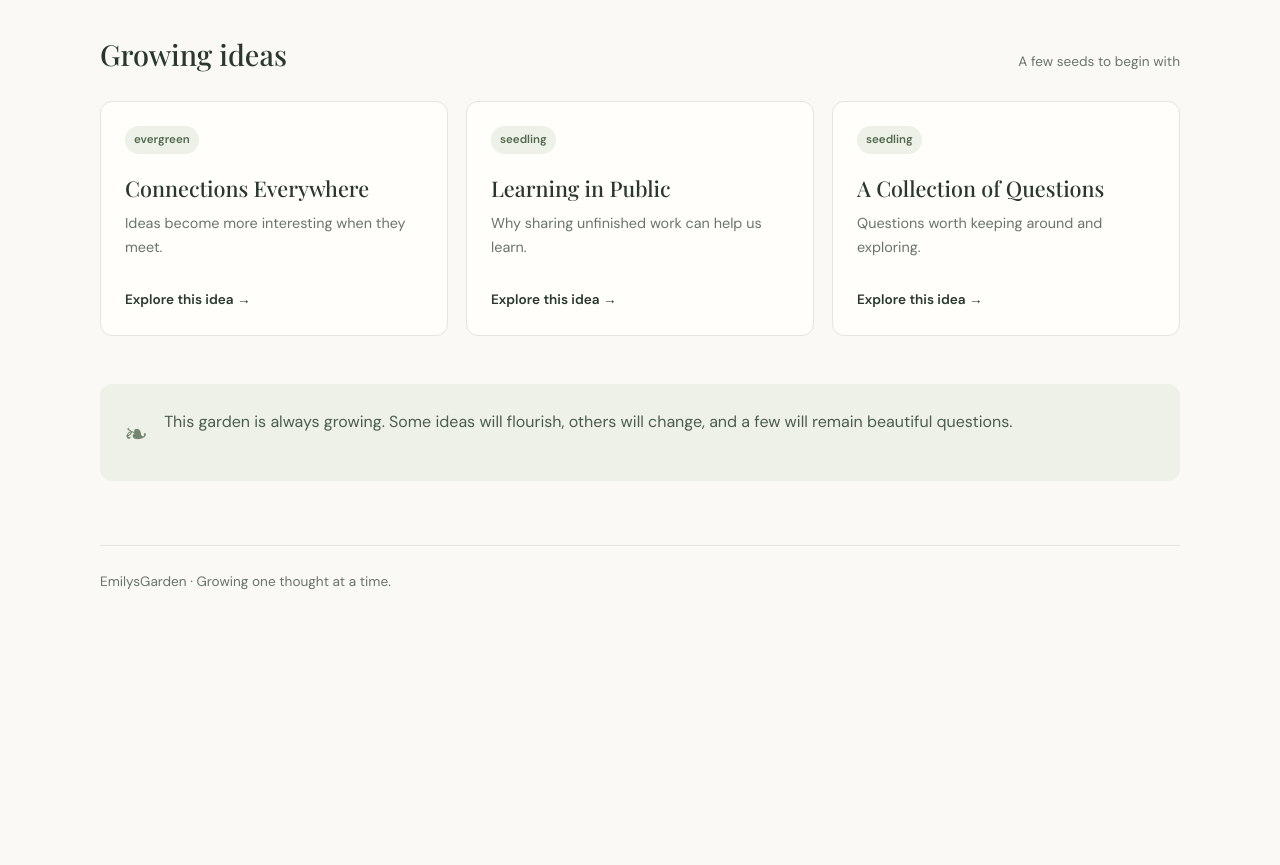
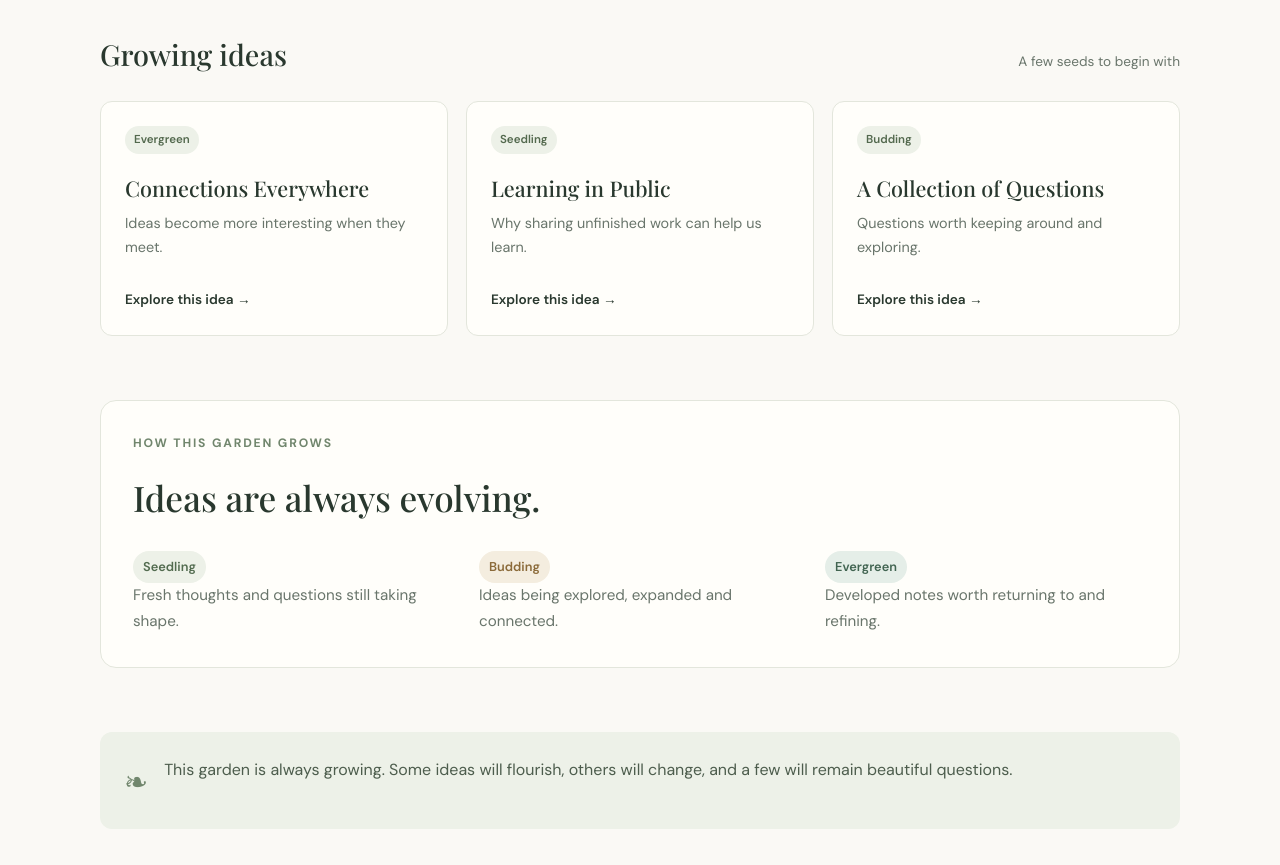
Before and after one commit to App-othecary/emilysgarden, a Next.js app: page / in a window 1280 px wide. Shown: the part 500-1365 px from the top of the page. Before the commit the page ends 1129 px from the top, so only its background shows below. Built offline with nearby package versions, Linux system fonts and the light colour scheme.

Commit message:
added different phases to each idea and connected notes dynamically

```diff
--- a/app/components/NoteCard.tsx
+++ b/app/components/NoteCard.tsx
@@ -1,3 +1,5 @@
+import { getNoteTypeLabel } from "@/lib/note-types";
+
 type NoteCardProps = {
   title: string;
   description: string;
@@ -13,7 +15,7 @@ export default function NoteCard({
 }: NoteCardProps) {
   return (
     <article className="note-card">
-      <span className="note-type">{type}</span>
+      <span className="note-type">{getNoteTypeLabel(type)}</span>
 
       <h3>{title}</h3>
 
--- a/app/globals.css
+++ b/app/globals.css
@@ -316,3 +316,101 @@ input {
     margin: 40px auto 64px;
   }
 }
+.related-notes {
+  margin-top: 56px;
+  padding-top: 28px;
+  border-top: 1px solid var(--line);
+}
+
+.related-notes h2 {
+  font-family: "Playfair Display", Georgia, serif;
+  color: var(--ink);
+  font-size: 1.6rem;
+}
+
+.related-notes > p,
+.related-notes li p {
+  color: var(--muted);
+  line-height: 1.7;
+}
+
+.related-notes ul {
+  list-style: none;
+  padding: 0;
+  margin-top: 24px;
+}
+
+.related-notes li {
+  padding: 16px 0;
+  border-bottom: 1px solid var(--line);
+}
+
+.related-notes li a {
+  color: var(--sage);
+  font-weight: 600;
+  text-underline-offset: 4px;
+}
+
+.related-notes li p {
+  margin: 6px 0 0;
+}
+.growth-guide {
+  margin: 64px 0;
+  padding: 32px;
+  background: var(--surface);
+  border: 1px solid var(--line);
+  border-radius: 16px;
+}
+
+.growth-guide h2 {
+  margin: 8px 0 24px;
+  font-family: "Playfair Display", Georgia, serif;
+  color: var(--ink);
+  font-size: clamp(1.6rem, 4vw, 2.2rem);
+}
+
+.growth-guide-grid {
+  display: grid;
+  grid-template-columns: repeat(3, minmax(0, 1fr));
+  gap: 24px;
+}
+
+.growth-guide-grid p {
+  color: var(--muted);
+  line-height: 1.7;
+  font-size: 0.95rem;
+}
+
+.growth-label {
+  display: inline-block;
+  padding: 5px 10px;
+  border-radius: 999px;
+  font-size: 0.8rem;
+  font-weight: 600;
+}
+
+.growth-label.seedling {
+  background: #edf1e8;
+  color: #526b4f;
+}
+
+.growth-label.budding {
+  background: #f4eddf;
+  color: #8b6a39;
+}
+
+.growth-label.evergreen {
+  background: #e5eee8;
+  color: #416451;
+}
+
+@media (max-width: 700px) {
+  .growth-guide {
+    padding: 22px;
+  }
+
+  .growth-guide-grid {
+    grid-template-columns: 1fr;
+    gap: 12px;
+  }
+}
--- a/app/notes/[slug]/page.tsx
+++ b/app/notes/[slug]/page.tsx
@@ -1,6 +1,7 @@
 import Link from "next/link";
 import { notFound } from "next/navigation";
-import { getAllNotes, getNoteBySlug } from "@/lib/notes";
+import { getAllNotes, getNoteBySlug, type GardenNote } from "@/lib/notes";
+import { getNoteTypeLabel } from "@/lib/note-types";
 
 type Props = {
   params: Promise<{ slug: string }>;
@@ -20,6 +21,12 @@ export default async function NotePage({ params }: Props) {
     notFound();
   }
 
+  const allNotes = getAllNotes();
+
+  const relatedNotes = note.related
+    .map((slug) => allNotes.find((item) => item.slug === slug))
+    .filter((item): item is GardenNote => Boolean(item));
+
   return (
     <main className="site-shell">
       <header className="site-header">
@@ -32,7 +39,7 @@ export default async function NotePage({ params }: Props) {
       </header>
 
       <article className="note-page">
-        <p className="eyebrow">{note.type}</p>
+        <p className="eyebrow">{getNoteTypeLabel(note.type)}</p>
         <h1>{note.title}</h1>
         <p className="note-page-description">{note.description}</p>
 
@@ -42,6 +49,23 @@ export default async function NotePage({ params }: Props) {
             __html: note.contentHtml,
           }}
         />
+        {relatedNotes.length > 0 && (
+          <section className="related-notes">
+            <h2>Growing from this idea</h2>
+            <p>Explore these connected notes.</p>
+
+            <ul>
+              {relatedNotes.map((relatedNote) => (
+                <li key={relatedNote.slug}>
+                  <Link href={`/notes/${relatedNote.slug}`}>
+                    {relatedNote.title}
+                  </Link>
+                  <p>{relatedNote.description}</p>
+                </li>
+              ))}
+            </ul>
+          </section>
+        )}
 
         <p className="note-back">
           <Link href="/#notes">← Back to the garden</Link>
--- a/app/page.tsx
+++ b/app/page.tsx
@@ -73,6 +73,27 @@ export default function Home() {
               />
             ))}
           </div>
+          <section className="growth-guide">
+            <p className="eyebrow">How this garden grows</p>
+            <h2>Ideas are always evolving.</h2>
+
+            <div className="growth-guide-grid">
+              <div>
+                <span className="growth-label seedling">Seedling</span>
+                <p>Fresh thoughts and questions still taking shape.</p>
+              </div>
+
+              <div>
+                <span className="growth-label budding">Budding</span>
+                <p>Ideas being explored, expanded and connected.</p>
+              </div>
+
+              <div>
+                <span className="growth-label evergreen">Evergreen</span>
+                <p>Developed notes worth returning to and refining.</p>
+              </div>
+            </div>
+          </section>
         </section>
 
         <aside className="garden-note" id="garden-note">
--- a/content/notes/connections.md
+++ b/content/notes/connections.md
@@ -3,6 +3,9 @@ title: Connections Everywhere
 description: Ideas become more interesting when they meet.
 type: evergreen
 date: 2026-10-25
+related:
+  - learning-in-public
+  - questions
 ---
 
 # Connections Everywhere
--- a/content/notes/learning-in-public.md
+++ b/content/notes/learning-in-public.md
@@ -3,6 +3,9 @@ title: Learning in Public
 description: Why sharing unfinished work can help us learn.
 type: seedling
 date: 2026-10-25
+related:
+  - questions
+  - connections
 ---
 
 # Learning in Public
--- a/content/notes/questions.md
+++ b/content/notes/questions.md
@@ -1,8 +1,10 @@
 ---
 title: A Collection of Questions
 description: Questions worth keeping around and exploring.
-type: seedling
+type: budding
 date: 2026-10-25
+related:
+  - learning-in-public
 ---
 
 # A Collection of Questions
--- /dev/null
+++ b/lib/note-types.ts
@@ -0,0 +1,9 @@
+export function getNoteTypeLabel(type: string): string {
+  const labels: Record<string, string> = {
+    seedling: "Seedling",
+    budding: "Budding",
+    evergreen: "Evergreen",
+  };
+
+  return labels[type.toLowerCase()] ?? "Seedling";
+}
--- a/lib/notes.ts
+++ b/lib/notes.ts
@@ -12,6 +12,7 @@ export type GardenNote = {
   description: string;
   type: string;
   date: string;
+  related: string[];
 };
 
 export function getAllNotes(): GardenNote[] {
@@ -31,6 +32,7 @@ export function getAllNotes(): GardenNote[] {
         description: String(data.description ?? ""),
         type: String(data.type ?? "seedling"),
         date: String(data.date ?? ""),
+        related: Array.isArray(data.related) ? data.related.map(String) : [],
       };
     });
 
@@ -56,5 +58,6 @@ export async function getNoteBySlug(slug: string) {
     type: String(data.type ?? "seedling"),
     date: String(data.date ?? ""),
     contentHtml: processedContent.toString(),
+    related: Array.isArray(data.related) ? data.related.map(String) : [],
   };
 }
```
